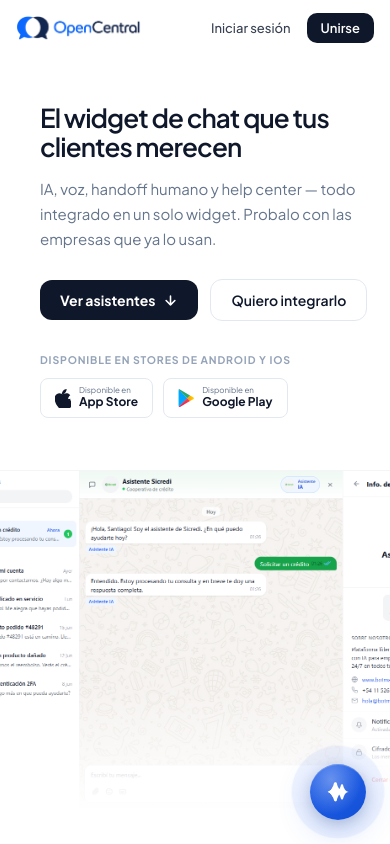
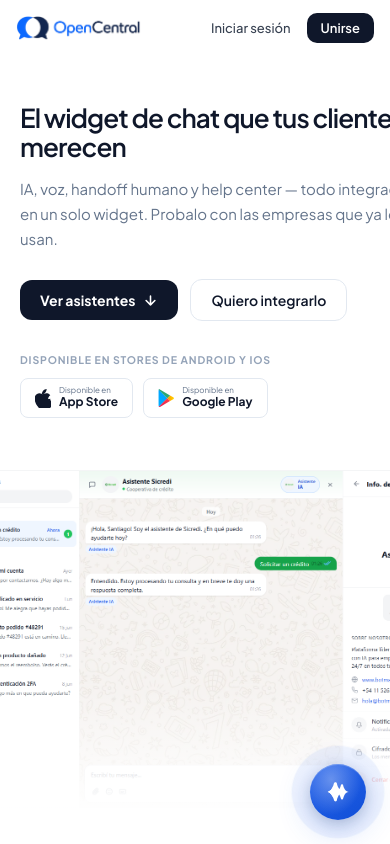
Before and after one commit to santiagogarbers/openwidget, a React (Vite) app: page / in a window 390 px wide. Shown: the top 844 px of the page. Built offline with nearby package versions, Linux system fonts and the light colour scheme.

Commit message:
Remove mobile hero text padding

```diff
--- a/src/components/LandingPage.jsx
+++ b/src/components/LandingPage.jsx
@@ -844,7 +844,7 @@
           }}
         >
           {/* Left: text */}
-          <div style={isMobile ? { padding: '0 20px' } : {}}>
+          <div>
 
             {/* Headline */}
             <h1 style={{
```
